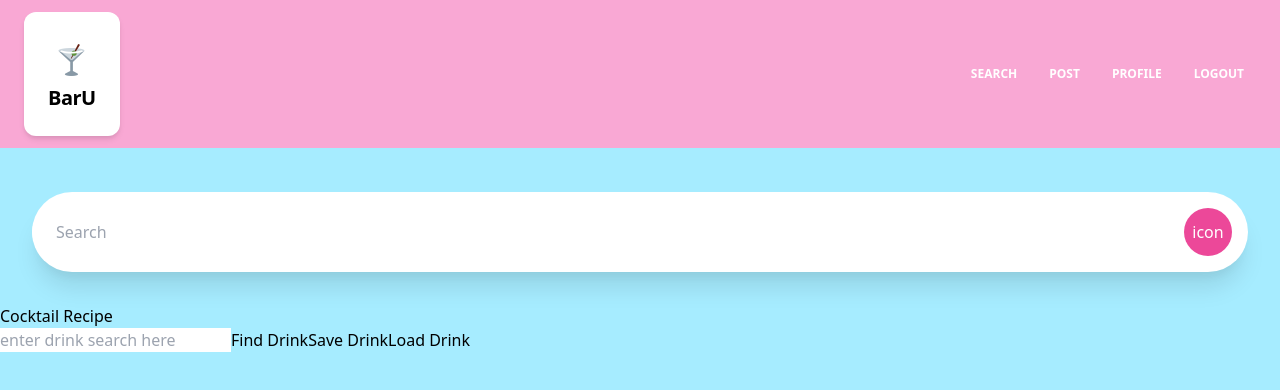
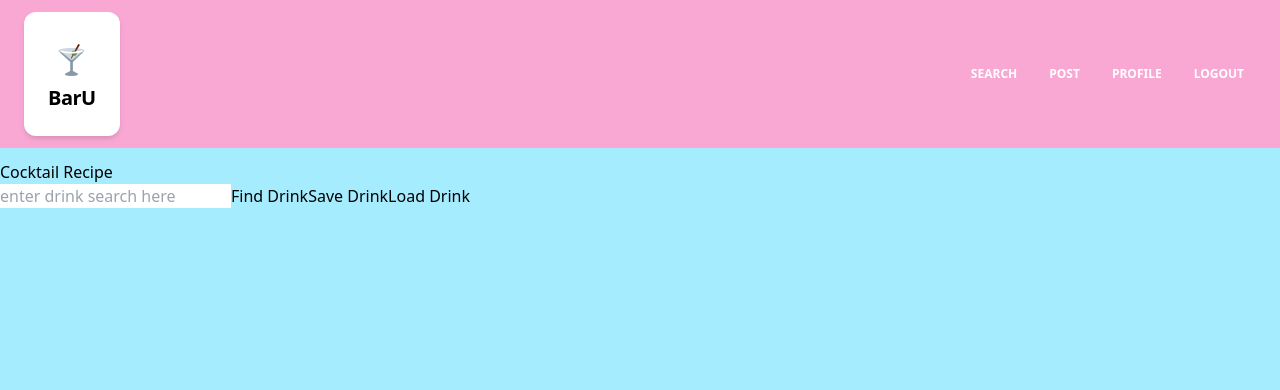
Before and after one commit to UseTheHill/BarU, a React (Create React App) app in the folder client/: page /search in a window 1280 px wide. Shown: the top 390 px of the page. Built offline with nearby package versions, Linux system fonts and the light colour scheme; no server answers.

Commit message:
changing searchpage js

```diff
--- a/client/src/pages/SearchPage/index.js
+++ b/client/src/pages/SearchPage/index.js
@@ -7,23 +7,24 @@ export default function SearchPage({ fixed }) {
     <>
       {
         ///Search Bar///
-      }
 
-      <div className="p-8">
-        <div className="bg-white flex items-center rounded-full shadow-xl">
-          <input
-            type="text"
-            placeholder="Search"
-            className="rounded-l-full w-full py-4 px-6 text-gray-700 leading-tight focus:outline-none"
-          />
-          <div className="p-4">
-            <button className="bg-pink-500 text-white rounded-full p-2 hover:bg-pink-400 focus:outline-none w-12 h-12 flex items-center justify-center">
-              icon
-            </button>
-          </div>
-        </div>
-      </div>
 
+      //<div className="p-8">
+        //<div className="bg-white flex items-center rounded-full shadow-xl">
+          //<input
+           // type="text"
+           //placeholder="Search"
+            //className="rounded-l-full w-full py-4 px-6 text-gray-700 leading-tight focus:outline-none"
+        //  />
+          //<div className="p-4">
+           // <button className="bg-pink-500 text-white rounded-full p-2 hover:bg-pink-400 focus:outline-none w-12 h-12 flex items-center justify-center">
+          //    icon
+           // </button>
+         // </div>
+       // </div>
+     // </div>
+
+}
       <RandomDrinks />
 
     </>
```
